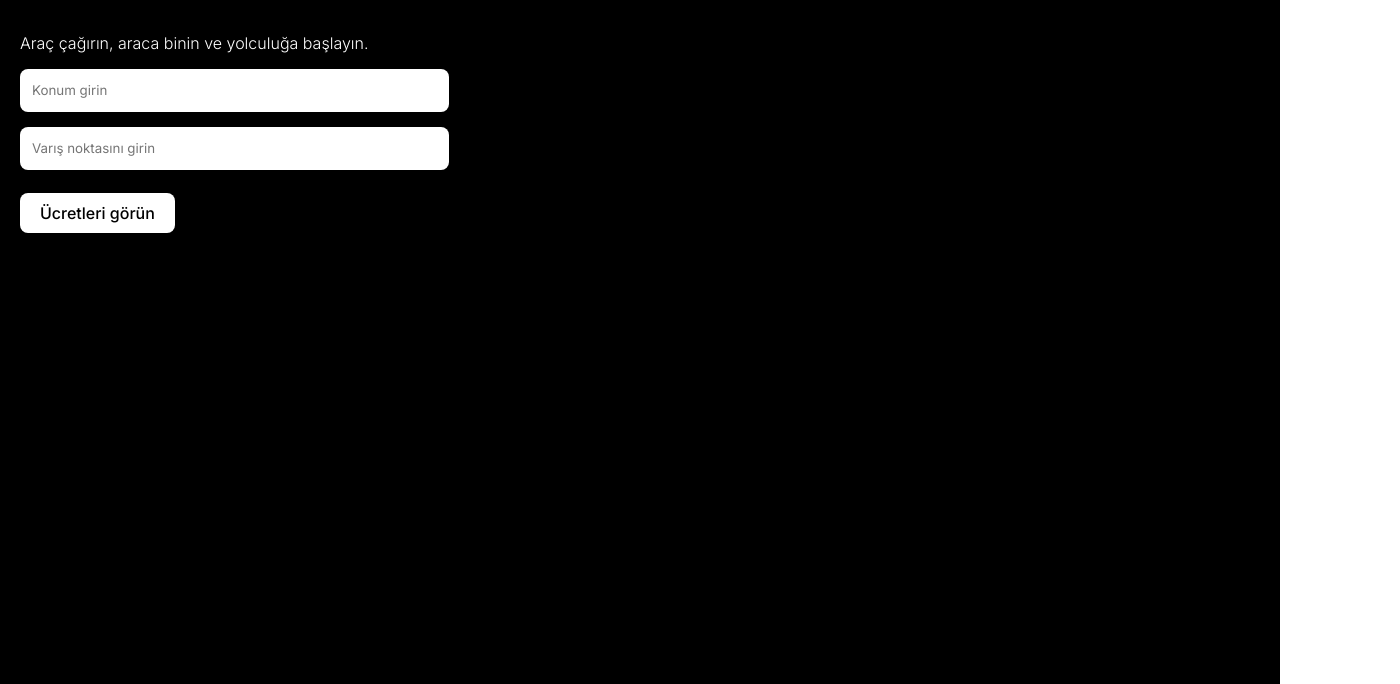
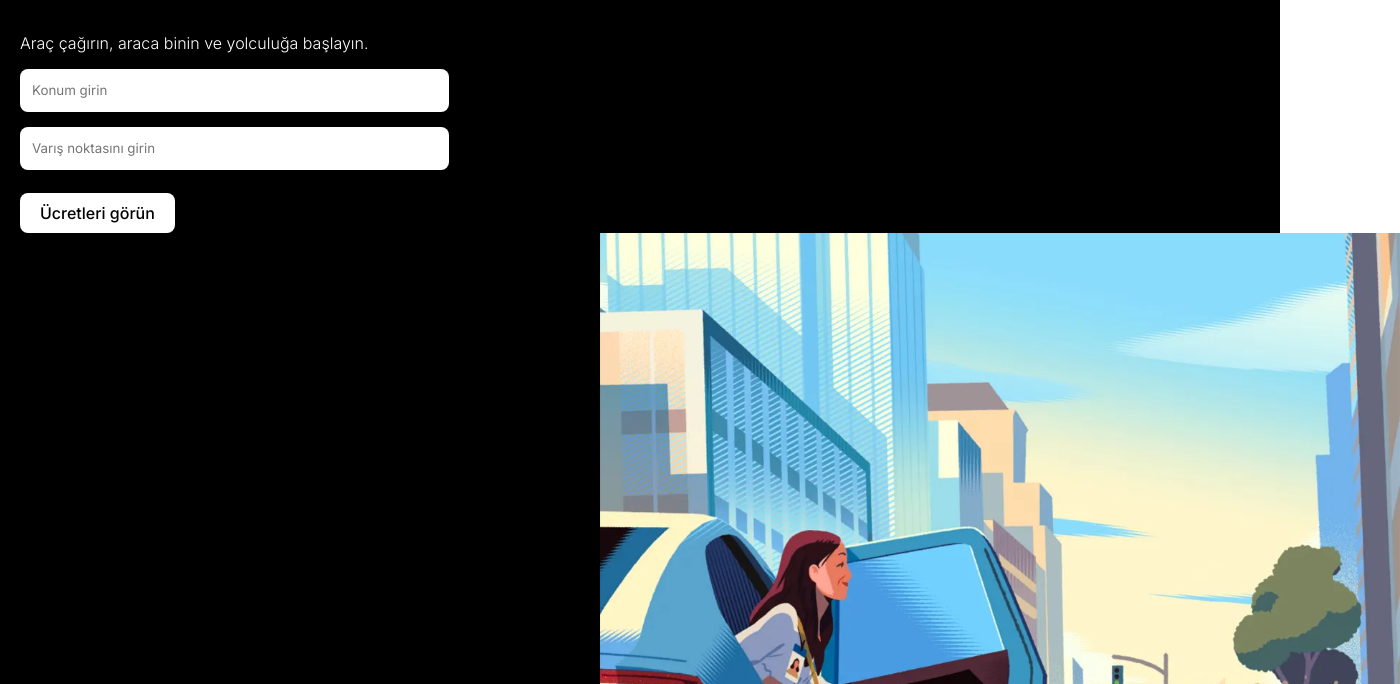
Before and after one commit to cagriinan46/uber-clone, a plain HTML site: page index.html in a window 1280 px wide. Shown: the part 184-868 px from the top of the page, 1400 px wide, since content can reach past the window. Drawn offline with Linux system fonts and the light colour scheme.

Commit message:
düzeltmeler yapıldı.

```diff
--- a/index.html
+++ b/index.html
@@ -36,6 +36,7 @@
             <input type="text" class="location" placeholder="Konum girin">
             <input type="text" class="destination" placeholder="Varış noktasını girin">
             <button class="see-prices">Ücretleri görün</button>
+            <img src="Ride-with-Uber.webp" class="picture">
         </div>
     </div>
 </body>
--- a/style.css
+++ b/style.css
@@ -158,3 +158,13 @@ body, html {
     justify-content: center;
     align-items: center;
 }
+.picture {
+    height: 800px;
+    width: 800px;
+    margin-bottom: 1000px;
+    margin-left: 600px;
+    display: flex;
+    justify-content: center;
+    align-items: center;
+    object-fit: cover;
+}
```
